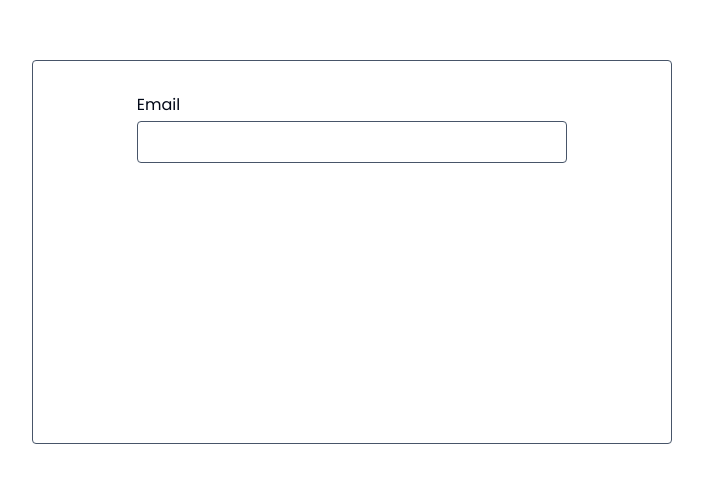
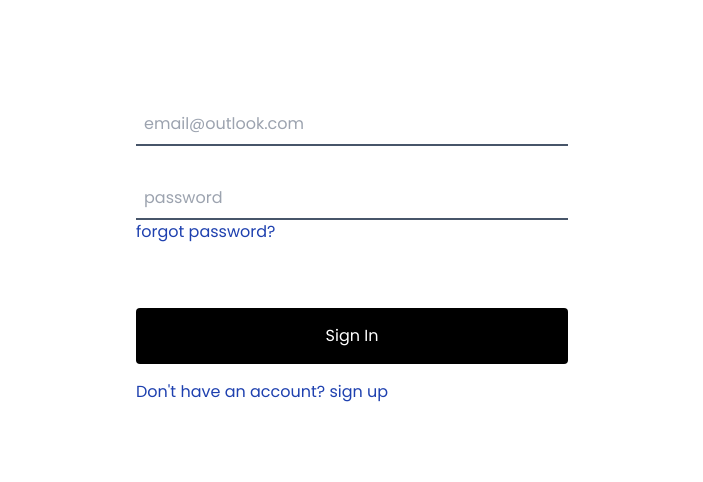
Before and after one commit to Notjesseand/swapp, a Next.js app: page /sign-in in a window 1280 px wide. Shown: the part 148-630 px from the top of the page, without its empty margins (288-991 px from the left). Built offline with nearby package versions, Linux system fonts and the light colour scheme; a web font is replaced by a local one.

Commit message:
addition of home rates

```diff
--- a/app/sign-in/page.tsx
+++ b/app/sign-in/page.tsx
@@ -1,16 +1,31 @@
 import React from "react";
+import Link from "next/link";
 
 const Page = () => {
   return (
     <div className="w-full min-h-screen flex items-center justify-center">
-      <div className="w-5/6 md:w-1/2 h-96  rounded pt-8 border-slate-600 border">
+      <div className="w-5/6 md:w-1/2 py-8  rounded pt-8">
         <form action="">
-          <div className="w-4/5 px-10 mx-auto">
-            <p>Email</p>
+          <div className="w-4/5 md:px-10 mx-auto">
+            {/* <p>Email</p> */}
             <input
               type="email"
-              className=" flex -auto rounded py-2 w-full border border-slate-600 mt-1 outline-none px-2"
+              placeholder="email@outlook.com"
+              className=" flex py-2 w-full border-b-2 border-slate-600 mt-1 outline-none px-2"
             />
+            <input
+              type="password"
+              placeholder="password"
+              className=" flex py-2 w-full border-b-2 border-slate-600 mt-8 outline-none px-2"
+            />
+            <p className="text-blue-800 cursor-pointer">forgot password?</p>
+
+            <button className="w-full bg-black text-white py-4 rounded mt-16 hover:bg-blue-950">
+              Sign In
+            </button>
+            <Link href="" className="mt-4 flex text-blue-800">
+              Don&apos;t have an account? sign up
+            </Link>
           </div>
         </form>
       </div>
--- a/components/home/header.tsx
+++ b/components/home/header.tsx
@@ -30,7 +30,7 @@ const Header = () => {
         <Link href="">Dashboard</Link>
 
         <button className="w-28 py-2 bg-blue-600 rounded text-white flex items-center">
-          <Link href="" className="w-full">
+          <Link href="/sign-in" className="w-full">
             Sign in
           </Link>
         </button>
--- a/components/home/hero.tsx
+++ b/components/home/hero.tsx
@@ -31,9 +31,12 @@ const Hero = () => {
             Fast and secure way to purchase or exchange 150+ cryptocurrencies
           </p>
           <div className="flex gap-x-5 pt-8 font-montserrat justify-center md:justify-normal">
-            <button className="px-6 py-2.5 bg-blue-600 text-white rounded-md hover:bg-blue-500">
+            <Link
+              href="/sign-in"
+              className="px-6 py-2.5 bg-blue-600 text-white rounded-md hover:bg-blue-500 flex items-center"
+            >
               Get Started
-            </button>
+            </Link>
             <Link
               href="/rates"
               className="border border-blue-500 px-5 rounded-md hover:bg-slate-700 hover:text-white flex items-center"
@@ -45,11 +48,13 @@ const Hero = () => {
       </div>
       <div className=" md:w-2/3 flex items-center pb-12">
         <div className=" mx-auto">
-          <div className="grid grid-cols-4 font-montserrat pl-1 text-sm md:text-base border-b border-slate-400 py-4 gap-x-3">
-            <p className="col-span-2">coin</p>
-            <p>price</p>
-            <p className="ml-2">24h</p>
-          </div>
+          {data && (
+            <div className="grid grid-cols-4 font-montserrat pl-1 text-sm md:text-base border-b border-slate-400 py-4 gap-x-3">
+              <p className="col-span-2">coin</p>
+              <p>price</p>
+              <p className="ml-2">24h</p>
+            </div>
+          )}
           {/* @ts-ignore */}
           {data &&
             // @ts-ignore
```
